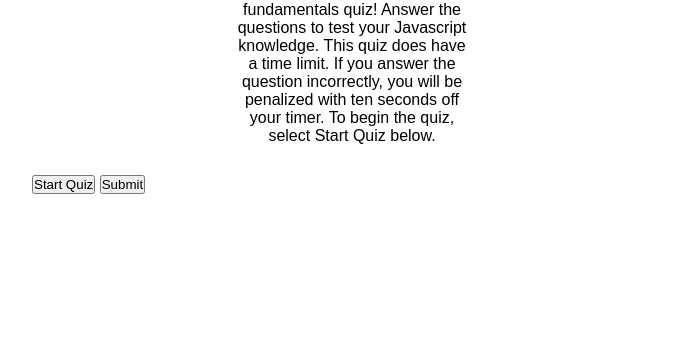
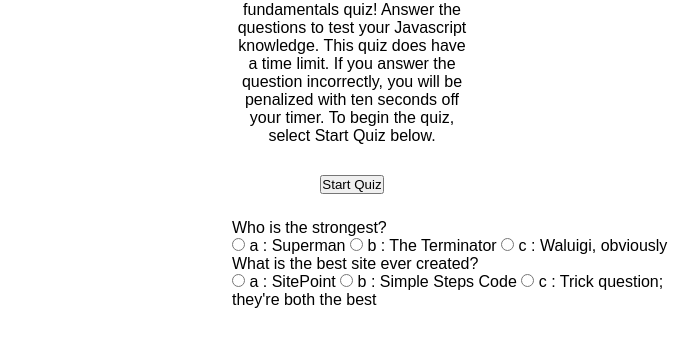
Before and after one commit to cameronfrench/code-quiz, a plain HTML site: page index.html in a window 1280 px wide. Both pictures are taken after a click on the button "Start Quiz". Shown: the part 254-600 px from the top of the page, without its empty margins (288-986 px from the left). Drawn offline with Linux system fonts and the light colour scheme.

Commit message:
set up main function to build out the quiz and added function where start quiz button, if clicked, shows button

```diff
--- a/assets/js/script.js
+++ b/assets/js/script.js
@@ -1,45 +1,81 @@
-var quizEl = document.getElementById("quiz")
-var quizRules = document.getElementById("quiz-rules")
-var startQuiz = document.getElementById('start-quiz')
-var submitBtn = document.getElementById("submit")
+var quizCont = document.getElementById("quiz-container");
+var quizQuestions = document.getElementById('quiz')
+var quizRules = document.getElementById("quiz-rules");
+var startQuizBtn = document.getElementById("start-quiz");
 
-
-quizRules.textContent = "Welcome to the Javascript fundamentals quiz! Answer the questions to test your Javascript knowledge. This quiz does have a time limit. If you answer the question incorrectly, you will be penalized with ten seconds off your timer. To begin the quiz, select Start Quiz below.";
+quizRules.textContent =
+  "Welcome to the Javascript fundamentals quiz! Answer the questions to test your Javascript knowledge. This quiz does have a time limit. If you answer the question incorrectly, you will be penalized with ten seconds off your timer. To begin the quiz, select Start Quiz below.";
 
 quizRules.style.textAlign = "center";
 quizRules.setAttribute("style", "color:black", "padding:15px");
-startQuiz.addEventListener("click", javaQuiz());
+
+quizCont.style.textAlign = 'center'
+
+quizQuestions.style.textAlign = 'left'
+quizQuestions.style.marginTop = '25px'
+quizQuestions.style.marginLeft = '200px'
 
 
-function javaQuiz() {
+document.addEventListener("DOMContentLoaded", function(event){
+    startQuizBtn.addEventListener('click', function(event) {
+    buildQuiz()
+    })
+})
 
-    var quizQuestions = [
-        {
-        question: "What is the purpose of an array in Javascript?",
+var hidden = false;
+function action() {
+    hidden = !hidden;
+    if(hidden) {
+        document.getElementById('start-quiz').style.visibility = 'hidden';
+    } else {
+        document.getElementById('start-quiz').style.visibility = 'visible';
+    }
+}
+
+function buildQuiz() {
+      const output = [];
+
+      myQuestions.forEach((currentQuestion, questionNumber) => {
+        const answers = [];
+
+        for (var letter in currentQuestion.answers) {
+          answers.push(
+            `<label>
+            <input type="radio" name="question${questionNumber}" value="${letter}">
+            ${letter} :
+            ${currentQuestion.answers[letter]}
+          </label>`
+          );
+        }
+
+        output.push(
+          `<div class="question"> ${currentQuestion.question} </div>
+        <div class="answers"> ${answers.join("")} </div>`
+        );
+      });
+
+      quizContainer.innerHTML = output.join("");
+    }
+
+
+    var quizContainer = document.getElementById("quiz");
+    var showQuizBtn = document.getElementById('start-quiz')
+    var myQuestions = [{
+        question: "Who is the strongest?",
         answers: {
-                a: "text here",
-                b: "text here",
-                c: "text here"
-            },
-            correctAnswer: "a"
+          a: "Superman",
+          b: "The Terminator",
+          c: "Waluigi, obviously"
         },
-        {
-            question: "What is the purpose of an array in Javascript?",
-            answers: {
-                    a: "text here",
-                    b: "text here",
-                    c: "text here"
-                },
-                correctAnswer: "a"
-            },
-        {
-            question: "What is the purpose of an array in Javascript?",
-            answers: {
-                    a: "text here",
-                    b: "text here",
-                    c: "text here"
-                },
-                correctAnswer: "a"
-            },
-    ];
-}
+        correctAnswer: "c"
+      },
+      {
+        question: "What is the best site ever created?",
+        answers: {
+          a: "SitePoint",
+          b: "Simple Steps Code",
+          c: "Trick question; they're both the best"
+        },
+        correctAnswer: "c"
+      }
+    ]
--- a/index.html
+++ b/index.html
@@ -13,12 +13,11 @@
         <h1>Code Quiz Challenge</h1>
         <p id="quiz-rules"></p>
       </header>
-      <div class="quiz-container">
+      <div id=quiz-container>
+        <button id="start-quiz">Start Quiz</button>
         <div id="quiz"></div>
       </div>
-      <button id="start-quiz">Start Quiz</button>
-      <button id="submit">Submit</button>
-      <div id="results"></div>
+
 
     <script src="/assets/js/script.js"></script>
   </body>
```
Also changed, not shown: assets/css/style.css (line endings or trailing spaces).
